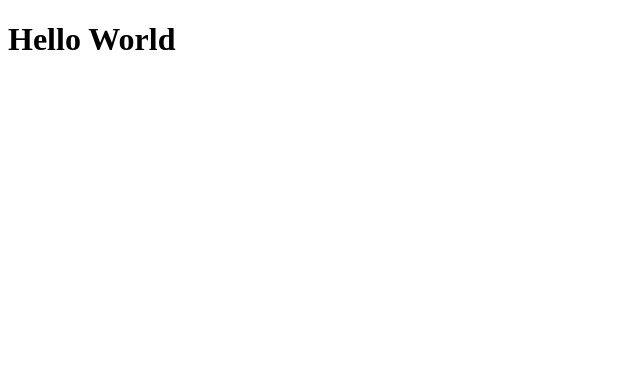
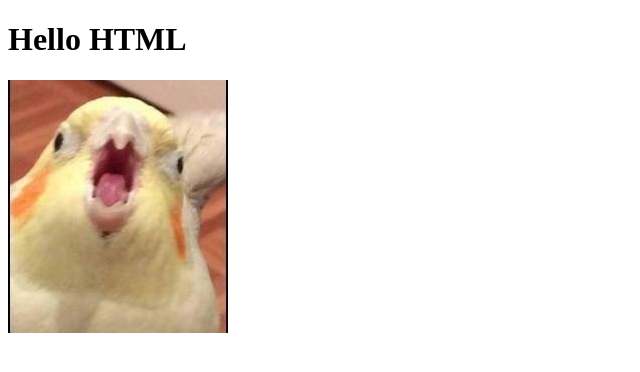
Before and after one commit to lohynsofia/SS_hw_course, a plain HTML site: page index.html in a window 1280 px wide. Shown: the whole page, without its empty margins (0-640 px from the left). Drawn offline with Linux system fonts and the light colour scheme.

Commit message:
html and bird

```diff
--- a/index.html
+++ b/index.html
@@ -1,15 +1,18 @@
 <!DOCTYPE html>
-<html>
-    <head>
-            <title>
-                Hello World
-            </title>
+<html lang="en">
 
-    </head>
-    <body>
-        <h1>
-            Hello World
-        </h1>
-    </body>
+<head>
+    <meta charset="UTF-8">
+    <meta http-equiv="X-UA-Compatible" content="IE=edge">
+    <meta name="viewport" content="width=device-width, initial-scale=1.0">
+    <title>HTML Sample</title>
+</head>
+
+<body>
+    <h1>
+        Hello HTML
+    </h1>
+    <img src="/image/bird1.PNG" alt="Bird">
+</body>
 
 </html>
```
Also changed, not shown: image/bird1.PNG (added).
